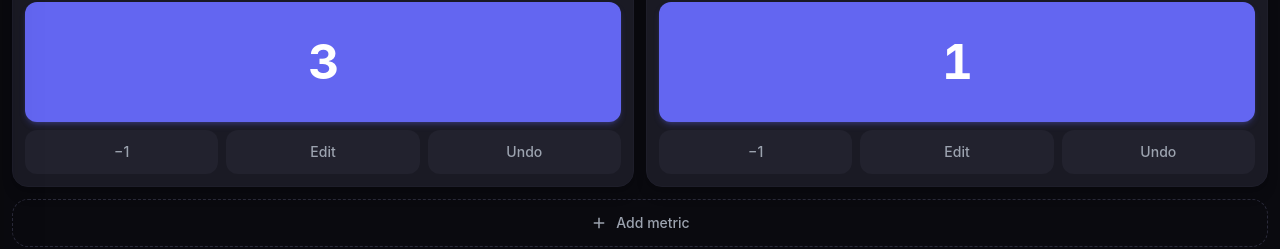
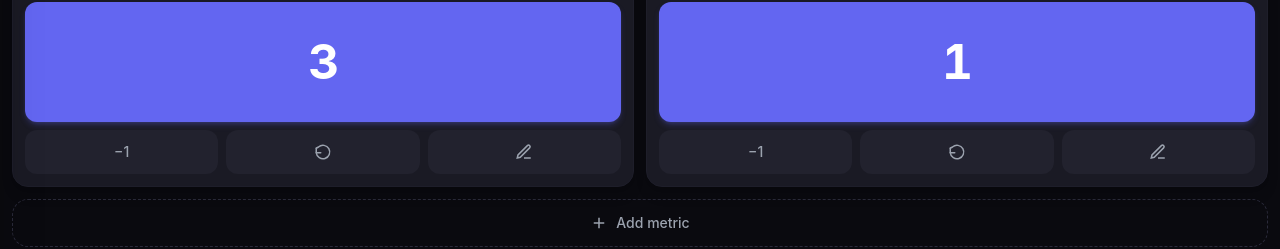
Before and after one commit to ZackPlauche/tracker, a React (Vite) app: page / in a window 1280 px wide. Shown: the part 132-381 px from the top of the page. Built offline with nearby package versions, Linux system fonts and the light colour scheme.

Commit message:
Use reverse and pen icons; Undo centered

```diff
--- a/src/components/MetricCard.tsx
+++ b/src/components/MetricCard.tsx
@@ -209,21 +209,26 @@ export function MetricCard({
         </button>
         <button
           type="button"
-          onClick={openCountEdit}
+          onClick={onUndo}
           disabled={editingCount}
-          className="tap-feedback flex h-11 flex-1 items-center justify-center rounded-xl bg-surface-hover text-sm font-medium text-text-muted hover:bg-border hover:text-text disabled:opacity-30"
-          aria-label={`Edit count for ${metric.name}`}
+          className="tap-feedback flex h-11 flex-1 items-center justify-center rounded-xl bg-surface-hover text-text-muted hover:bg-border hover:text-text disabled:opacity-30"
+          aria-label={`Undo last for ${metric.name}`}
         >
-          Edit
+          <svg width="18" height="18" viewBox="0 0 24 24" fill="none" stroke="currentColor" strokeWidth="2" strokeLinecap="round" strokeLinejoin="round" aria-hidden="true">
+            <path d="M3 7v6h6" />
+            <path d="M3 13a9 9 0 1 0 3-7.7L3 7" />
+          </svg>
         </button>
         <button
           type="button"
-          onClick={onUndo}
+          onClick={openCountEdit}
           disabled={editingCount}
-          className="tap-feedback flex h-11 flex-1 items-center justify-center rounded-xl bg-surface-hover text-sm font-medium text-text-muted hover:bg-border hover:text-text disabled:opacity-30"
-          aria-label={`Undo last for ${metric.name}`}
+          className="tap-feedback flex h-11 flex-1 items-center justify-center rounded-xl bg-surface-hover text-text-muted hover:bg-border hover:text-text disabled:opacity-30"
+          aria-label={`Edit count for ${metric.name}`}
         >
-          Undo
+          <svg width="18" height="18" viewBox="0 0 24 24" fill="none" stroke="currentColor" strokeWidth="2" aria-hidden="true">
+            <path d="M12 20h9M16.5 3.5a2.12 2.12 0 013 3L7 19l-4 1 1-4L16.5 3.5z" />
+          </svg>
         </button>
       </div>
     </div>
```
